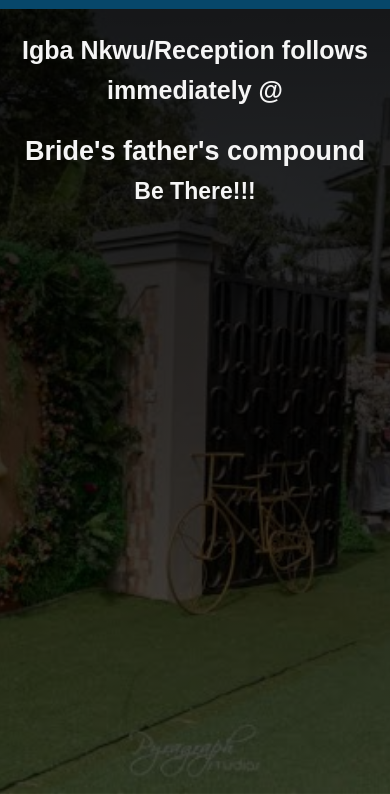
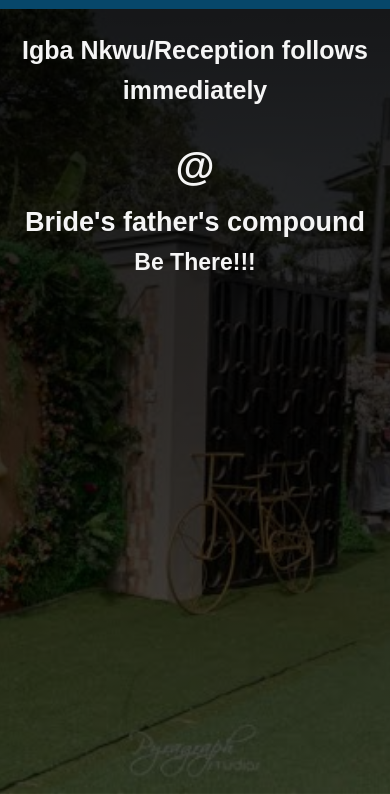
Before and after one commit to promiseOheari/C-C-2023, a plain HTML site: page pages/Reception.html in a window 390 px wide. Shown: the part 50-844 px from the top of the page. Drawn offline with Linux system fonts and the light colour scheme; files that its build step writes are made by us from their sources.

Commit message:
updated major changes

```diff
--- a/pages/Reception.html
+++ b/pages/Reception.html
@@ -37,7 +37,8 @@
 
     <div class="reception">
         <div class="receptionContent">
-            <h2>Igba Nkwu/Reception follows immediately @ </h2>
+            <h2>Igba Nkwu/Reception follows immediately</h2>
+            <h1 class="nextLine">@</h1>
             <span>Bride's father's compound</span>
             <span>Be There!!!</span>
         </div>
--- a/style.css
+++ b/style.css
@@ -314,6 +314,9 @@ body .VenueImage {
     color: #e37252;
 }
 
+.nextLine {
+    font-size: 50px;
+}
 
 
 @media(max-width:700px) {
@@ -321,6 +324,10 @@ body .VenueImage {
     /* TIMER STYLINGS */
     .countdownContainer {
         width: 80%;
+    }
+
+    .nextLine {
+        font-size: 40px;
     }
 
     .HomePhoto {
```
